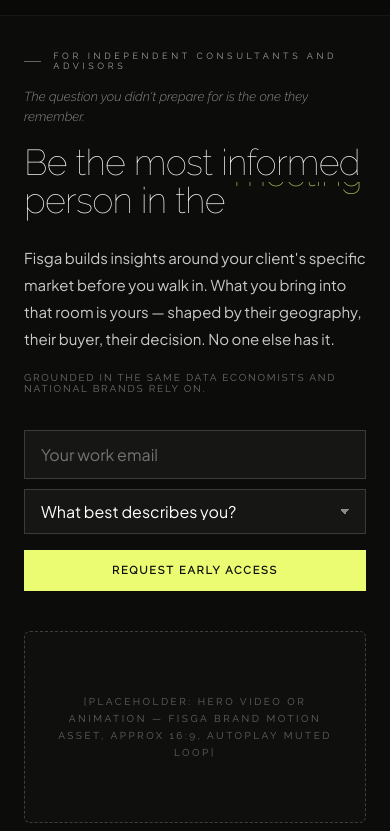
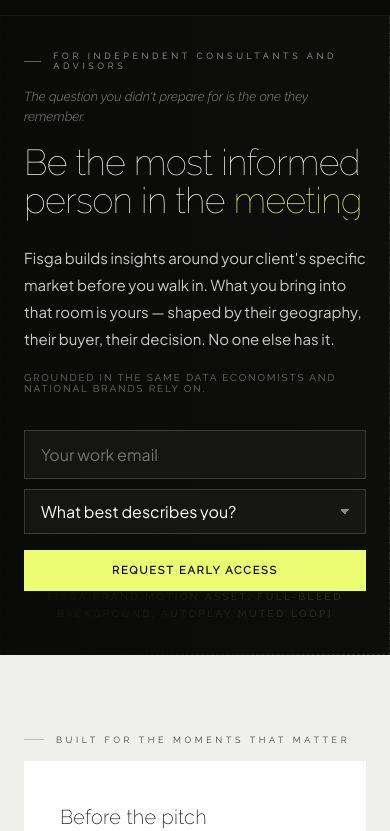
Before and after one commit to fisga-2pointO/fisga-marketing, a plain HTML site: page early-access.html in a window 390 px wide. Shown: the part 49-880 px from the top of the page. Drawn offline with nearby package versions, Linux system fonts and the light colour scheme.

Commit message:
feat(early-access): full-bleed background-video hero; keep rotating word on one line (no restack)

```diff
--- a/early-access.html
+++ b/early-access.html
@@ -548,7 +548,8 @@
 
 /* ===== EARLY-ACCESS PAGE — NEW CSS (appended) ===== */
 /* (a) rotating word */
-.rot-word{display:inline-block;position:relative;color:var(--yellow);overflow:hidden;vertical-align:bottom;min-width:6.5ch;height:1.05em;line-height:1.05em}
+.rot-word{display:inline-block;position:relative;color:var(--yellow);overflow:hidden;vertical-align:bottom;white-space:nowrap;min-width:12ch;height:1.05em;line-height:1.05em}
+.ea-nowrap{white-space:nowrap}
 .rot-word__inner{display:inline-block;transition:transform 0.45s cubic-bezier(0.16,1,0.3,1),opacity 0.45s ease}
 .rot-word.is-out .rot-word__inner{transform:translateY(-100%);opacity:0}
 .rot-word.is-in .rot-word__inner{transform:translateY(100%);opacity:0;transition:none}
@@ -560,7 +561,9 @@
 .ph-thumb .ph-label{font-size:8px;letter-spacing:0.2em}
 /* (c) hero split layout + 2x2 grid */
 .ea-hero{min-height:100vh;background:var(--black);display:flex;align-items:center;padding:120px 6vw;position:relative;overflow:hidden}
-.ea-hero-grid{display:grid;grid-template-columns:1.05fr 0.95fr;gap:72px;align-items:center;width:100%;max-width:1320px;margin:0 auto}
+.ph-bg{position:absolute;inset:0;z-index:0;width:100%;height:100%;border-radius:0;align-items:flex-end;justify-content:flex-end;padding:0 32px 32px}
+.ea-hero-overlay{position:absolute;inset:0;z-index:1;background:linear-gradient(90deg,rgba(10,10,8,0.95) 0%,rgba(10,10,8,0.82) 42%,rgba(10,10,8,0.4) 100%)}
+.ea-hero-content{position:relative;z-index:2;max-width:780px;width:100%}
 .ea-hook{font-family:var(--title);font-size:clamp(13px,1.4vw,16px);font-weight:300;font-style:italic;color:rgba(255,255,255,0.5);margin-bottom:18px;line-height:1.5}
 .ea-hero .sec-h{color:#fff;margin-bottom:24px}
 .ea-sub{font-family:var(--body);font-size:clamp(15px,1.3vw,17px);font-weight:400;line-height:1.8;color:rgba(255,255,255,0.78);max-width:520px;margin-bottom:20px}
@@ -608,11 +611,12 @@
 .ea-close .ea-form,.ea-close .ea-form-ok{margin-left:auto;margin-right:auto;text-align:left}
 @media(max-width:768px){
   .ea-hero{padding:100px 24px 64px;min-height:auto}
-  .ea-hero-grid{grid-template-columns:1fr;gap:40px}
+  .ea-hero-content{max-width:100%}
   .ea-sec,.ea-close{padding:80px 24px}
   .ea-cards-3,.ea-grid-2x2{grid-template-columns:1fr}
   .ea-form{max-width:100%}
-  .rot-word{min-width:5ch}
+  .ea-nowrap{white-space:normal}
+  .rot-word{min-width:0}
 }
 /* ── Section theme rhythm: light / grey / white / dark / yellow (mirrors fisga.co) ── */
 /* Hero (dark) */
@@ -685,11 +689,12 @@
 
 <!-- SECTION 1 — HERO -->
 <section class="ea-hero reveal" id="ea-form">
-  <div class="ea-hero-grid">
-    <div class="ea-hero-copy">
+  <div class="ph ph-bg"><span class="ph-label">[PLACEHOLDER: Hero video or animation — Fisga brand motion asset, full-bleed background, autoplay muted loop]</span></div>
+  <div class="ea-hero-overlay"></div>
+  <div class="ea-hero-content">
     <div class="sec-eye">For independent consultants and advisors</div>
     <p class="ea-hook">The question you didn't prepare for is the one they remember.</p>
-      <h1 class="sec-h">Be the most informed person in the <span class="rot-word" id="rotWord"><span class="rot-word__inner">room</span></span></h1>
+    <h1 class="sec-h">Be the most informed person <span class="ea-nowrap">in the <span class="rot-word" id="rotWord"><span class="rot-word__inner">room</span></span></span></h1>
     <p class="ea-sub">Fisga builds insights around your client's specific market before you walk in. What you bring into that room is yours — shaped by their geography, their buyer, their decision. No one else has it.</p>
     <p class="ea-trust">Grounded in the same data economists and national brands rely on.</p>
     <form id="ea-form-hero" class="ea-form" novalidate>
@@ -705,10 +710,6 @@
       <p class="ea-form-err" id="ea-form-hero-err"></p>
     </form>
     <div class="ea-form-ok" id="ea-form-hero-ok"><span class="ok-mark">Request received</span>You're on the list. Expect a message from us personally.</div>
-    </div>
-    <div class="ea-hero-visual">
-      <div class="ph ph-169"><span class="ph-label">[PLACEHOLDER: Hero video or animation — Fisga brand motion asset, approx 16:9, autoplay muted loop]</span></div>
-    </div>
   </div>
 </section>
 
```
Lines whose indentation alone changed are shown as unchanged.
